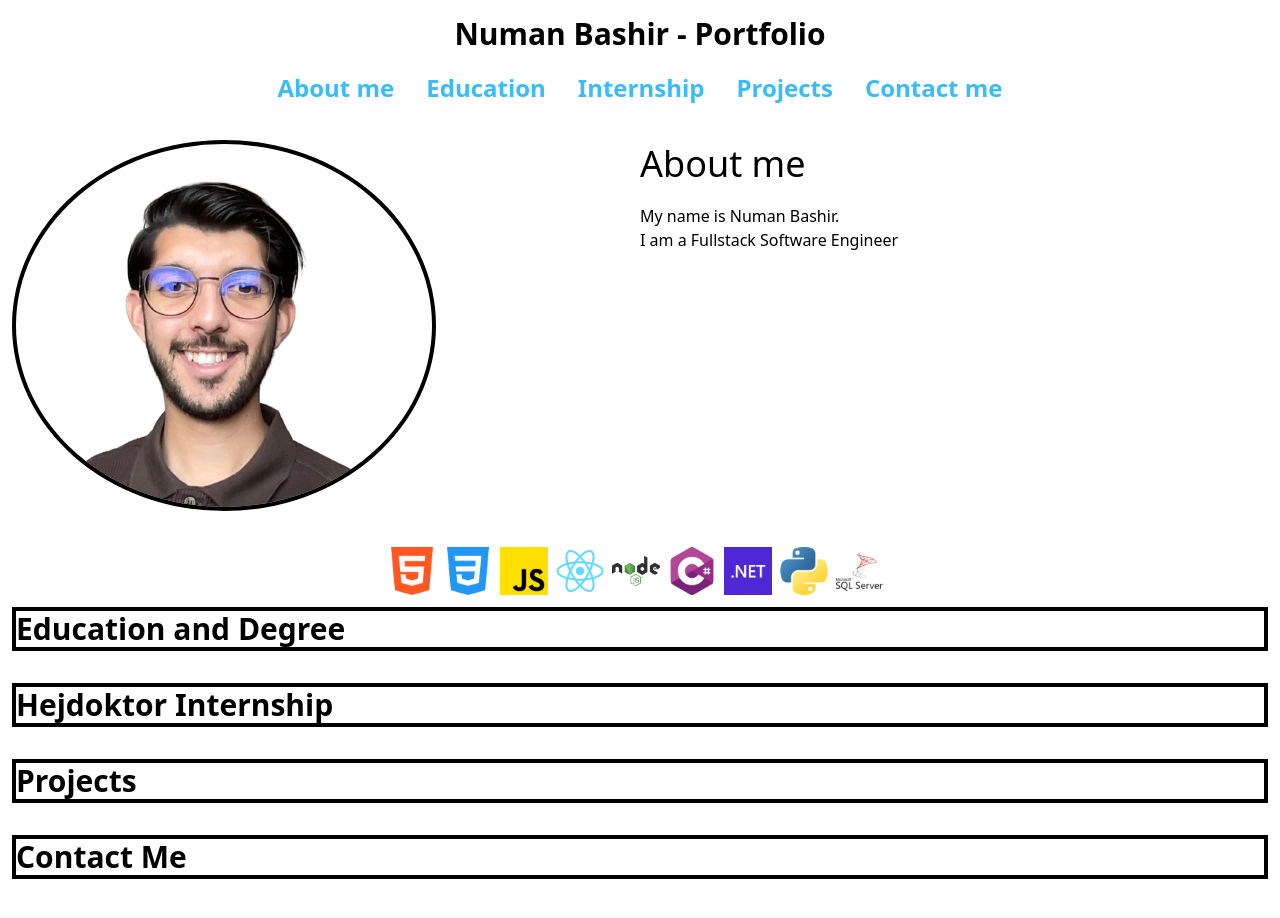
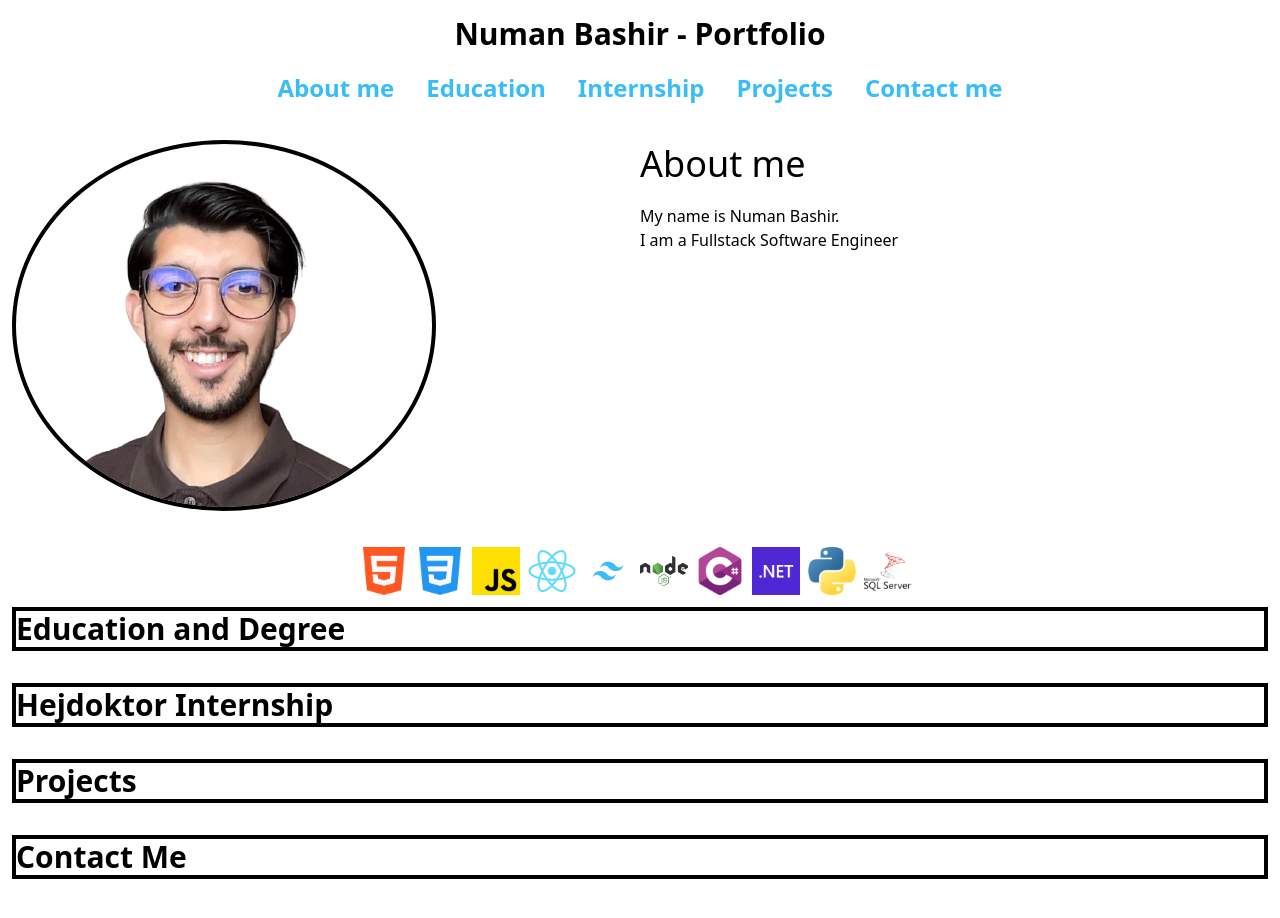
Before and after one commit to NumanBashir/My-Portfolio, a React (Vite) app: page / in a window 1280 px wide. Shown: the top 918 px of the page. Built offline with nearby package versions, Linux system fonts and the light colour scheme.

Commit message:
added tailwind

```diff
--- a/src/App.tsx
+++ b/src/App.tsx
@@ -37,6 +37,7 @@ function App() {
         <img src="src/assets/css-3.png" className="w-12 mr-2" />
         <img src="src/assets/js.png" className="w-12 mr-2" />
         <img src="src/assets/react_icon.png" className="w-12 mr-2" />
+        <img src="src/assets/tailwind.png" className="w-12 mr-2" />
         <img src="src/assets/nodejs.png" className="w-12 mr-2" />
         <img src="src/assets/c-sharp.png" className="w-12 mr-2" />
         <img src="src/assets/net.png" className="w-12 mr-2" />
```
Also changed, not shown: src/assets/tailwind.png (added).
